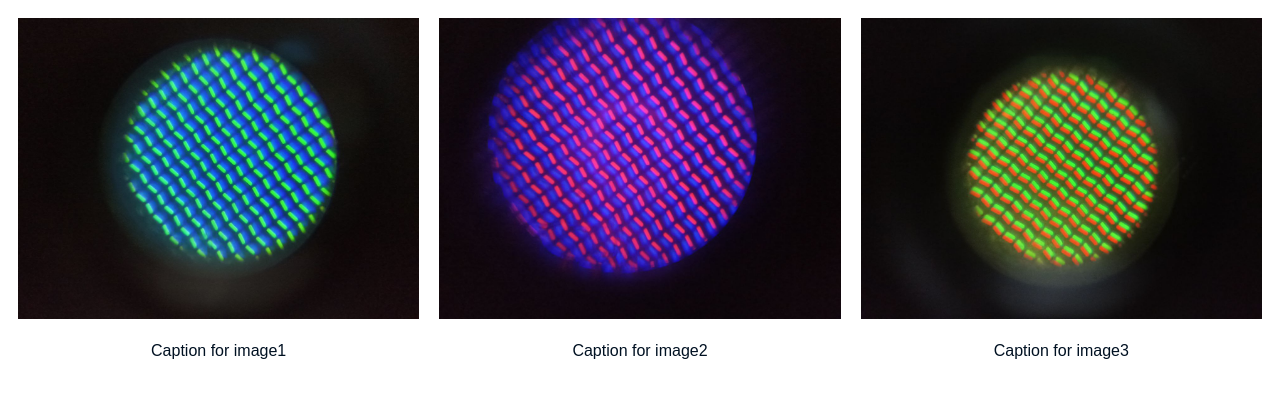
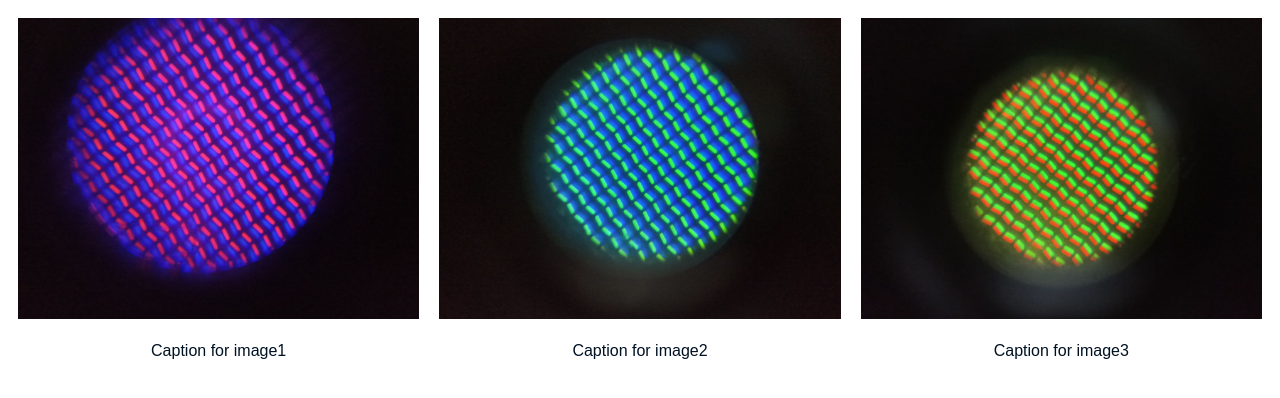
Before and after one commit to FreShq99/frenkishqepa.com, a Jekyll site: the page gallery.html, which Jekyll copies as it is, in a window 1280 px wide. Shown: the top 398 px of the page. Built offline with Jekyll 4.4.1, drawn with Linux system fonts in a browser that asks for light colours.

Commit message:
Update gallery.html

```diff
--- a/gallery.html
+++ b/gallery.html
@@ -5,15 +5,15 @@
 
 <div class="row">
   <div class="column">
-    <img src="https://github.com/freshq99/frenkishqepa.com/blob/master/MicroscopeGallery/blu.jpeg" style="width:100%">
+    <img src="MicroscopeGallery/purple.jpeg" style="width:100%">
     <p>Caption for image1</p>
   </div>
   <div class="column">
-    <img src="https://github.com/freshq99/frenkishqepa.com/blob/master/MicroscopeGallery/purple.jpeg" style="width:100%">
+    <img src="MicroscopeGallery/blu.jpeg" style="width:100%">
     <p>Caption for image2</p>
   </div>
   <div class="column">
-    <img src="https://github.com/freshq99/frenkishqepa.com/blob/master/MicroscopeGallery/yellow.jpeg" style="width:100%">
+    <img src="MicroscopeGallery/yellow.jpeg" style="width:100%">
     <p>Caption for image3</p>
   </div>
 </div>
```
